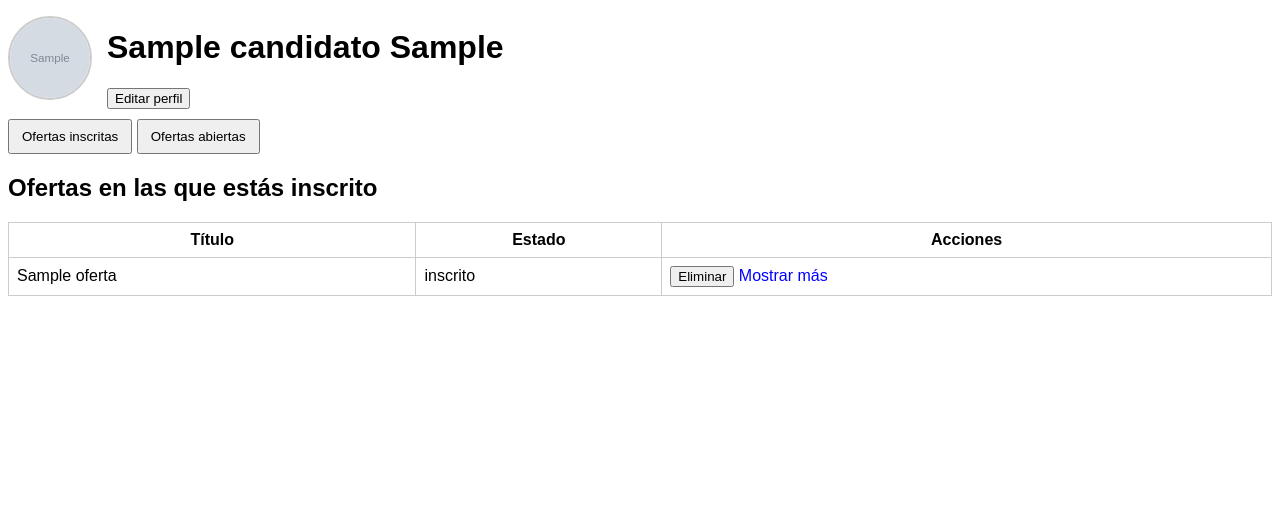
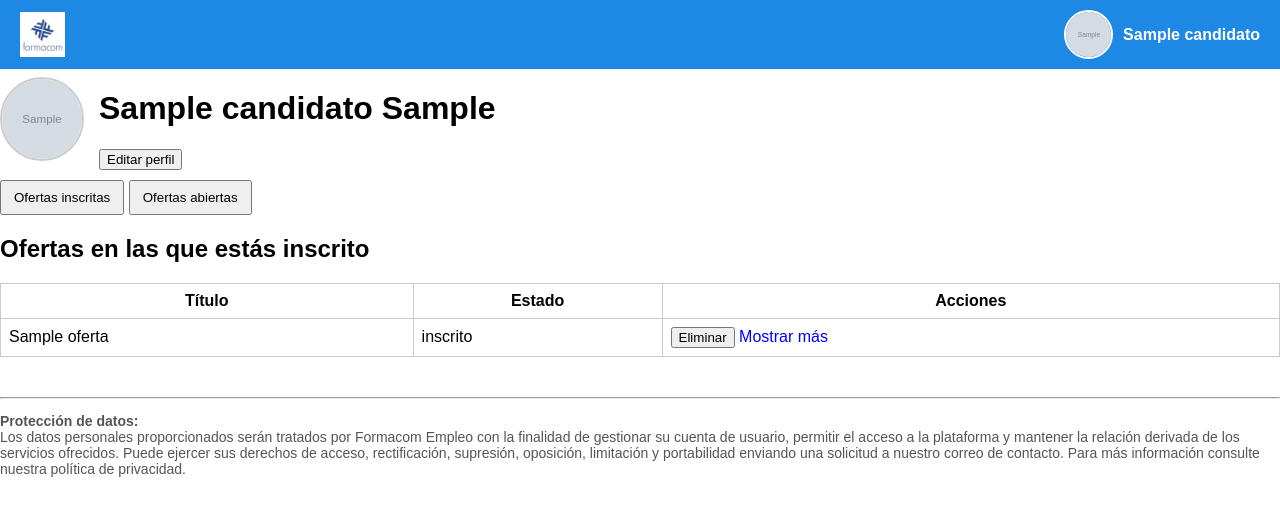
Before and after one commit to tfermoso/formacomempleo, a PHP site: page /dashboard.php in a window 1280 px wide. Shown: the top 516 px of the page. Run offline with PHP 8.4, Linux system fonts and the light colour scheme; the visitor is signed in with stand-in values (Sample User, id 1); tables that the repository leaves empty hold one stand-in row (values such as "Sample post").

Commit message:
añadidos header y footer

```diff
--- a/dashboard.php
+++ b/dashboard.php
@@ -1,5 +1,7 @@
 <?php
 session_start();
+
+require_once 'utility/header.php';
 
 require_once __DIR__ . '/utility/config.php';
 require_once __DIR__ . '/utility/functions.php';
@@ -220,4 +222,6 @@ function toggleDetalles(id) {
 </script>
 
 </body>
+
 </html>
+<?php include 'utility/footer.php'; ?>
--- a/editar_perfil.php
+++ b/editar_perfil.php
@@ -1,5 +1,8 @@
 <?php
 session_start();
+
+require_once 'utility/header.php';
+
 require_once 'utility/config.php';
 require_once 'utility/functions.php';
 
@@ -114,3 +117,4 @@ if ($_SERVER['REQUEST_METHOD'] === 'POST') {
 
 </body>
 </html>
+<?php include 'utility/footer.php'; ?>
--- /dev/null
+++ b/utility/footer.php
@@ -0,0 +1,11 @@
+<div style="margin-top:40px; font-size:14px; color:#555;">
+    <hr>
+    <p>
+        <strong>Protección de datos:</strong><br>
+        Los datos personales proporcionados serán tratados por Formacom Empleo con la finalidad de gestionar su cuenta de usuario,
+        permitir el acceso a la plataforma y mantener la relación derivada de los servicios ofrecidos.
+        Puede ejercer sus derechos de acceso, rectificación, supresión, oposición, limitación y portabilidad enviando una solicitud
+        a nuestro correo de contacto.
+        Para más información consulte nuestra política de privacidad.
+    </p>
+</div>
--- a/utility/functions.php
+++ b/utility/functions.php
@@ -94,16 +94,13 @@ function inscribirseEnOferta(mysqli $conn, int $idoferta, int $idcandidato): boo
 ?>
 <?php
 
-function getCandidatoCompleto(mysqli $conn, int $id) {
-    $stmt = $conn->prepare("
-        SELECT *
-        FROM candidatos
-        WHERE id = ? AND deleted_at IS NULL
-    ");
+function getCandidatoCompleto($conn, $id) {
+    $stmt = $conn->prepare("SELECT * FROM candidatos WHERE id = ? AND deleted_at IS NULL");
     $stmt->bind_param("i", $id);
     $stmt->execute();
     return $stmt->get_result()->fetch_assoc();
 }
+
 
 function actualizarCandidato(mysqli $conn, int $id, array $data) {
     $sql = "
--- /dev/null
+++ b/utility/header.php
@@ -0,0 +1,126 @@
+<?php
+if (session_status() === PHP_SESSION_NONE) {
+    session_start();
+}
+
+require_once __DIR__ . '/config.php';
+require_once __DIR__ . '/functions.php';
+
+if (!isset($_SESSION['idcandidato'])) {
+    echo "Acceso denegado.";
+    exit;
+}
+
+$id = (int)$_SESSION['idcandidato'];
+$candidato = getCandidatoCompleto($conn, $id);
+
+// Foto del candidato
+$foto = (!empty($candidato['foto']))
+    ? "uploads/fotos/" . $candidato['foto']
+    : "uploads/fotos/default.png";
+
+// Logo de la empresa
+$logo = "media/img/logo.png";
+?>
+<!DOCTYPE html>
+<html lang="es">
+<head>
+    <meta charset="UTF-8">
+    <title>Área del candidato</title>
+
+    <style>
+        body { margin: 0; font-family: Arial; }
+
+        .header {
+            background: #1e88e5;
+            color: white;
+            padding: 10px 20px;
+            display: flex;
+            justify-content: space-between;
+            align-items: center;
+        }
+
+        .header img.logo {
+            height: 45px;
+        }
+
+        .perfil-header {
+            display: flex;
+            align-items: center;
+            gap: 10px;
+            position: relative;
+        }
+
+        .perfil-header img.foto {
+            width: 45px;
+            height: 45px;
+            border-radius: 50%;
+            object-fit: cover;
+            border: 2px solid white;
+        }
+
+        .nombre {
+            cursor: pointer;
+            font-weight: bold;
+        }
+
+        .dropdown {
+            display: none;
+            position: absolute;
+            right: 0;
+            top: 55px;
+            background: white;
+            color: black;
+            border-radius: 5px;
+            overflow: hidden;
+            box-shadow: 0 2px 6px rgba(0,0,0,0.2);
+            min-width: 150px;
+        }
+
+        .dropdown a {
+            display: block;
+            padding: 10px 15px;
+            text-decoration: none;
+            color: black;
+        }
+
+        .dropdown a:hover {
+            background: #eee;
+        }
+    </style>
+
+    <script>
+        function toggleMenu() {
+            const menu = document.getElementById("dropdown-menu");
+            menu.style.display = menu.style.display === "block" ? "none" : "block";
+        }
+
+        document.addEventListener("click", function(e) {
+            const menu = document.getElementById("dropdown-menu");
+            const trigger = document.getElementById("nombre-trigger");
+
+            if (!trigger.contains(e.target) && !menu.contains(e.target)) {
+                menu.style.display = "none";
+            }
+        });
+    </script>
+</head>
+
+<body>
+
+<div class="header">
+    <img src="<?php echo $logo; ?>" class="logo" alt="Logo empresa">
+
+    <div class="perfil-header">
+        <img src="<?php echo $foto; ?>" class="foto" alt="Foto perfil">
+
+        <span id="nombre-trigger" class="nombre" onclick="toggleMenu()">
+            <?php echo $candidato['nombre']; ?>
+        </span>
+
+        <div id="dropdown-menu" class="dropdown">
+            <a href="editar_perfil.php">Editar perfil</a>
+            <a href="logout.php">Cerrar sesión</a>
+        </div>
+    </div>
+</div>
```
Also changed, not shown: utility/config_sample.php (added, +12 -0 lines), media/img/logo.png (added), 1 other file.
